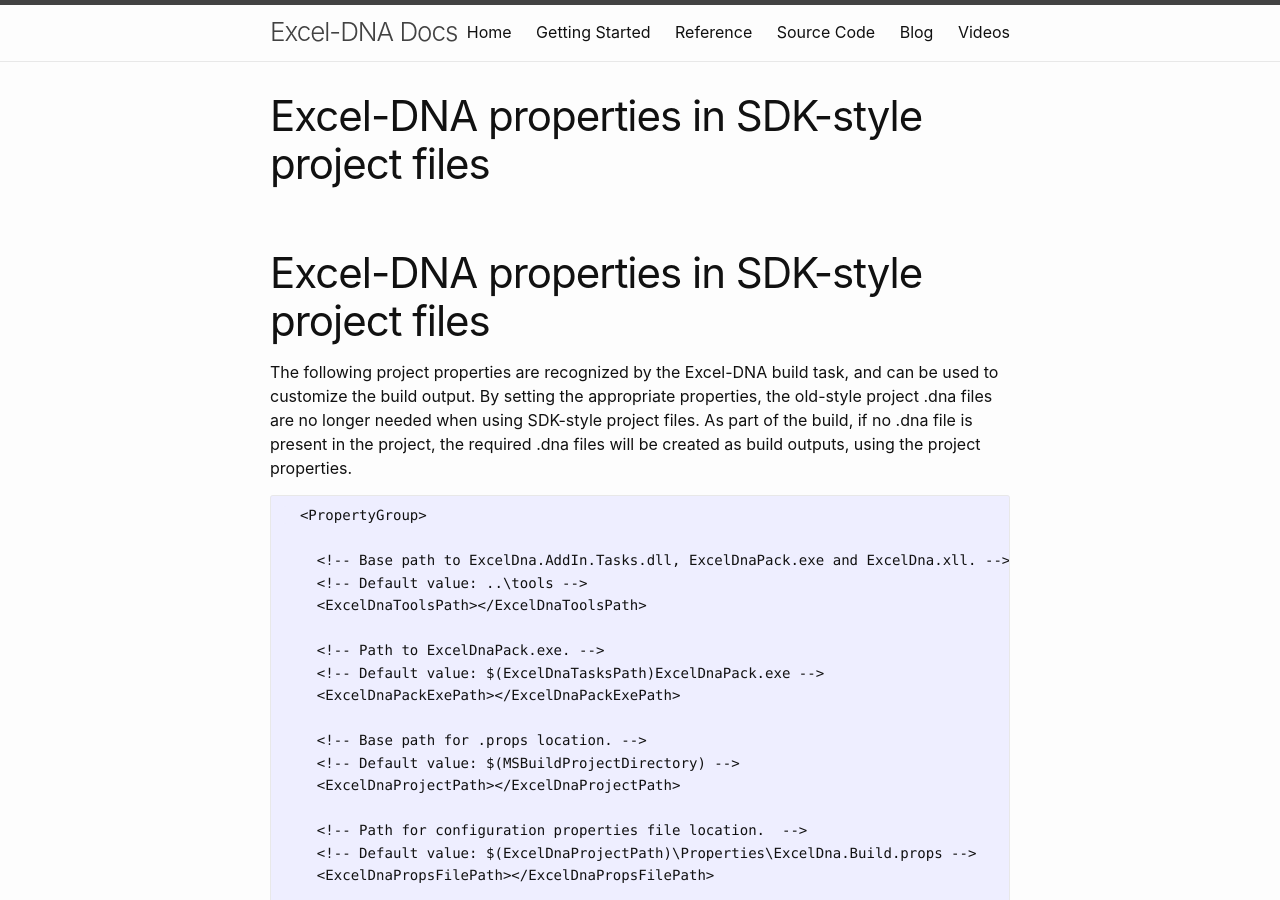
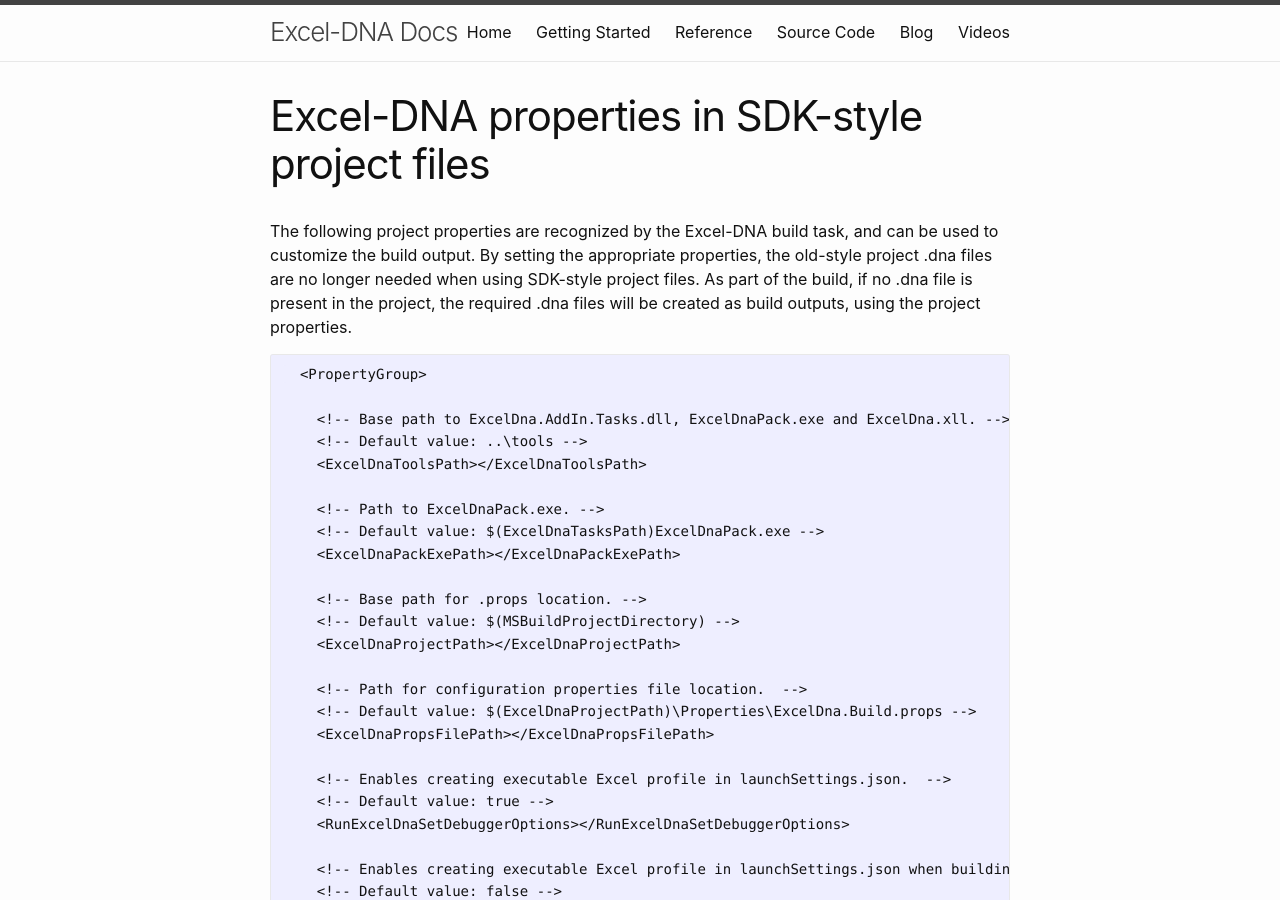
Before and after one commit to Excel-DNA/docs.excel-dna.net, a Jekyll site: the page built from sdk-style-project-properties.md, in a window 1280 px wide and 900 px high. Built offline with Jekyll 4.4.1, drawn with Linux system fonts in a browser that asks for light colours; our own code applies the rules of GitHub Pages for plain Markdown files; part of the change alters nothing that is shown.

Commit message:
Update sdk-style-project-properties.md

```diff
--- a/sdk-style-project-properties.md
+++ b/sdk-style-project-properties.md
@@ -1,4 +1,7 @@
-# Excel-DNA properties in SDK-style project files
+---
+layout: page
+title: "Excel-DNA properties in SDK-style project files"
+---
 
 The following project properties are recognized by the Excel-DNA build task, and can be used to customize the build output.
 By setting the appropriate properties, the old-style project .dna files are no longer needed when using SDK-style project files.
```
